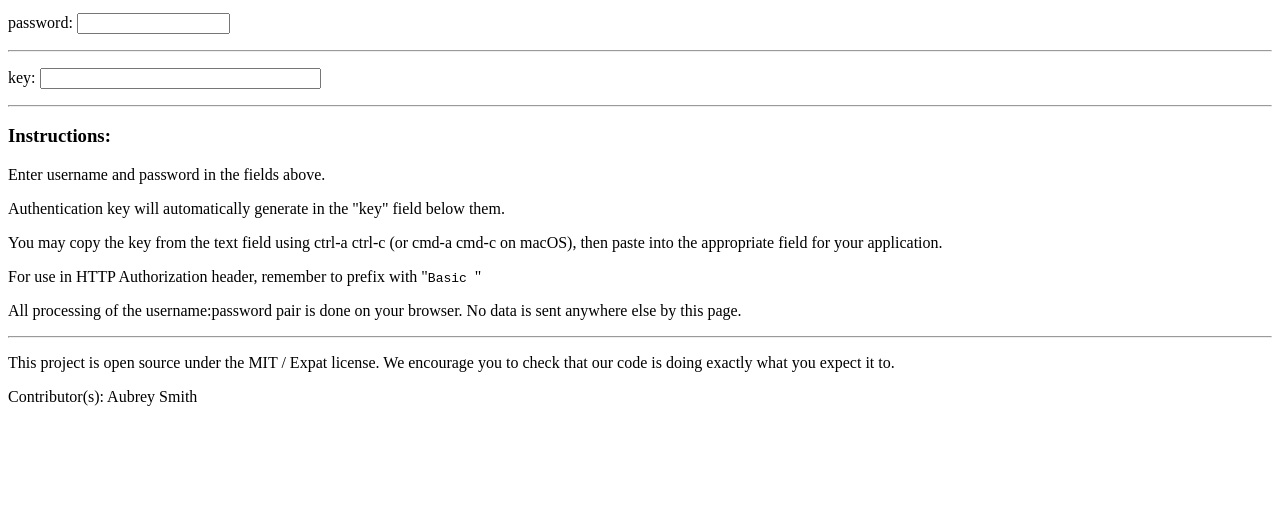
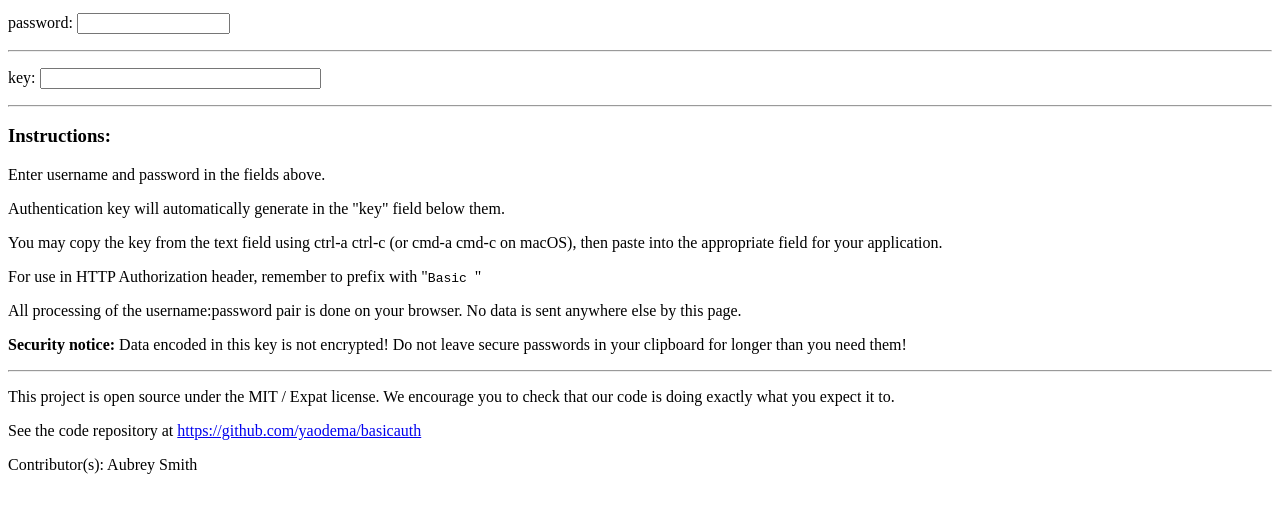
Before and after one commit to yaodema/basicauth, a plain HTML site: page index.html in a window 1280 px wide. Shown: the part 132-644 px from the top of the page. Drawn offline with Linux system fonts and the light colour scheme.

Commit message:
Add security notice and github link

```diff
--- a/index.html
+++ b/index.html
@@ -22,9 +22,14 @@ then paste into the appropriate field for your application.</p>
 <p>For use in HTTP Authorization header, remember to prefix with "<code>Basic </code>"
 <p>All processing of the username:password pair is done on your browser. No data is sent
 anywhere else by this page.</p>
+<p><strong>Security notice:</strong> Data encoded in this key is not encrypted! Do not
+leave secure passwords in your clipboard for longer than you need them!
 <hr/>
 <p>This project is open source under the MIT / Expat license. We encourage you to check
 that our code is doing exactly what you expect it to.</p>
+<p>See the code repository at
+<a href="https://github.com/yaodema/basicauth">https://github.com/yaodema/basicauth</a>
+</p>
 <p>Contributor(s): Aubrey Smith<p>
 <script>
 var user = document.getElementById("user");
```
